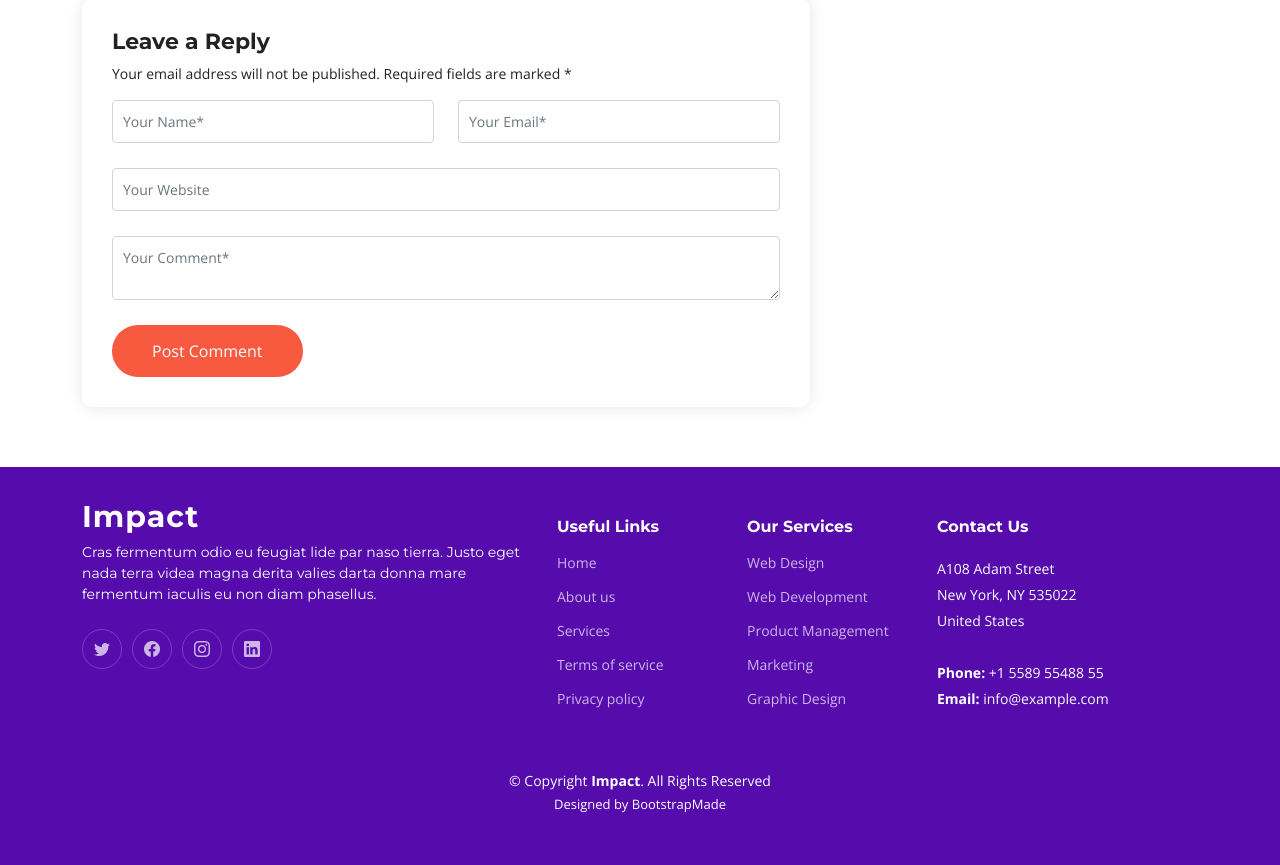
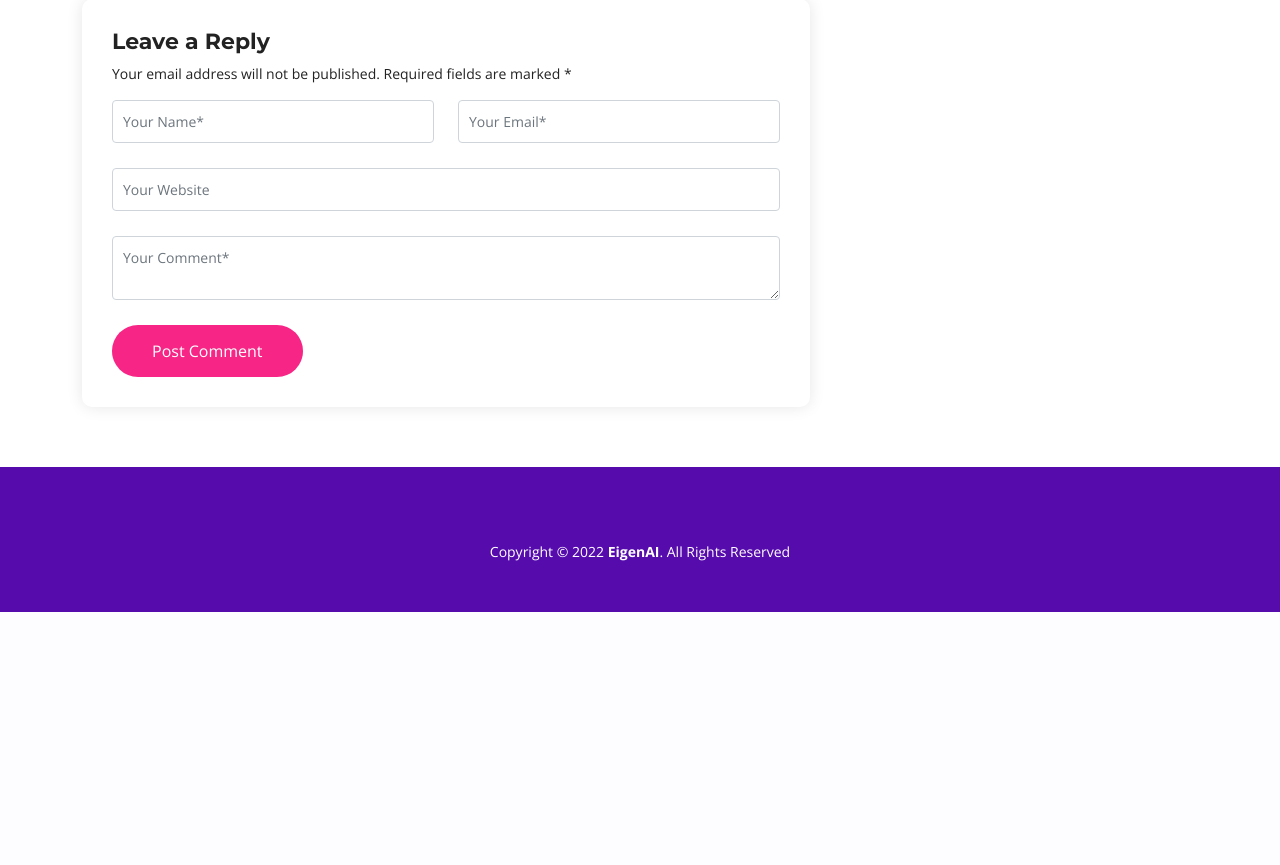
Before and after one commit to harsh1kashyap/EigenAI, a PHP site: page /blog-details.html in a window 1280 px wide. Shown: the part 4384-5249 px from the top of the page. After the commit the page ends 4996 px from the top, so only its background shows below. Run offline with PHP 8.4, Linux system fonts and the light colour scheme.

Commit message:
5th commit

```diff
--- a/assets/css/main.css
+++ b/assets/css/main.css
@@ -2580,7 +2580,7 @@ section {
 
 .blog .comments .reply-form input:focus {
   box-shadow: none;
-  border-color: rgba(0, 131, 116, 0.8);
+  border-color: #7209b7;
 }
 
 .blog .comments .reply-form textarea {
@@ -2602,11 +2602,11 @@ section {
   border-radius: 50px;
   padding: 14px 40px;
   border: 0;
-  background-color: var(--color-secondary);
+  background-color: #f72585;
 }
 
 .blog .comments .reply-form .btn-primary:hover {
-  background-color: rgba(248, 90, 64, 0.8);
+  background-color: rgba(233, 58, 99, 0.8);
 }
 
 /*--------------------------------------------------------------
--- a/blog-details.html
+++ b/blog-details.html
@@ -27,13 +27,6 @@
 
   <!-- Template Main CSS File -->
   <link href="assets/css/main.css" rel="stylesheet">
-
-  <!-- =======================================================
-  * Template Name: Impact - v1.1.0
-  * Template URL: https://bootstrapmade.com/impact-bootstrap-business-website-template/
-  * Author: BootstrapMade.com
-  * License: https://bootstrapmade.com/license/
-  ======================================================== -->
 </head>
 
 <body>
@@ -177,9 +170,9 @@
               <div>
                 <h4>Jane Smith</h4>
                 <div class="social-links">
-                  <a href="https://twitters.com/#"><i class="bi bi-twitter"></i></a>
-                  <a href="https://facebook.com/#"><i class="bi bi-facebook"></i></a>
-                  <a href="https://instagram.com/#"><i class="biu bi-instagram"></i></a>
+                  <a href="#"><i class="bi bi-twitter"></i></a>
+                  <a href="#"><i class="bi bi-facebook"></i></a>
+                  <a href="#"><i class="biu bi-instagram"></i></a>
                 </div>
                 <p>
                   Itaque quidem optio quia voluptatibus dolorem dolor. Modi eum sed possimus accusantium. Quas repellat voluptatem officia numquam sint aspernatur voluptas. Esse et accusantium ut unde voluptas.
@@ -316,15 +309,6 @@
           <div class="col-lg-4">
 
             <div class="sidebar">
-
-              <div class="sidebar-item search-form">
-                <h3 class="sidebar-title">Search</h3>
-                <form action="" class="mt-3">
-                  <input type="text">
-                  <button type="submit"><i class="bi bi-search"></i></button>
-                </form>
-              </div><!-- End sidebar search formn-->
-
               <div class="sidebar-item categories">
                 <h3 class="sidebar-title">Categories</h3>
                 <ul class="mt-3">
@@ -416,75 +400,16 @@
   <!-- ======= Footer ======= -->
   <footer id="footer" class="footer">
 
-    <div class="container">
-      <div class="row gy-4">
-        <div class="col-lg-5 col-md-12 footer-info">
-          <a href="index.html" class="logo d-flex align-items-center">
-            <span>Impact</span>
-          </a>
-          <p>Cras fermentum odio eu feugiat lide par naso tierra. Justo eget nada terra videa magna derita valies darta donna mare fermentum iaculis eu non diam phasellus.</p>
-          <div class="social-links d-flex mt-4">
-            <a href="#" class="twitter"><i class="bi bi-twitter"></i></a>
-            <a href="#" class="facebook"><i class="bi bi-facebook"></i></a>
-            <a href="#" class="instagram"><i class="bi bi-instagram"></i></a>
-            <a href="#" class="linkedin"><i class="bi bi-linkedin"></i></a>
-          </div>
-        </div>
-
-        <div class="col-lg-2 col-6 footer-links">
-          <h4>Useful Links</h4>
-          <ul>
-            <li><a href="#">Home</a></li>
-            <li><a href="#">About us</a></li>
-            <li><a href="#">Services</a></li>
-            <li><a href="#">Terms of service</a></li>
-            <li><a href="#">Privacy policy</a></li>
-          </ul>
-        </div>
-
-        <div class="col-lg-2 col-6 footer-links">
-          <h4>Our Services</h4>
-          <ul>
-            <li><a href="#">Web Design</a></li>
-            <li><a href="#">Web Development</a></li>
-            <li><a href="#">Product Management</a></li>
-            <li><a href="#">Marketing</a></li>
-            <li><a href="#">Graphic Design</a></li>
-          </ul>
-        </div>
-
-        <div class="col-lg-3 col-md-12 footer-contact text-center text-md-start">
-          <h4>Contact Us</h4>
-          <p>
-            A108 Adam Street <br>
-            New York, NY 535022<br>
-            United States <br><br>
-            <strong>Phone:</strong> +1 5589 55488 55<br>
-            <strong>Email:</strong> info@example.com<br>
-          </p>
-
-        </div>
-
-      </div>
-    </div>
-
     <div class="container mt-4">
       <div class="copyright">
-        &copy; Copyright <strong><span>Impact</span></strong>. All Rights Reserved
-      </div>
-      <div class="credits">
-        <!-- All the links in the footer should remain intact. -->
-        <!-- You can delete the links only if you purchased the pro version. -->
-        <!-- Licensing information: https://bootstrapmade.com/license/ -->
-        <!-- Purchase the pro version with working PHP/AJAX contact form: https://bootstrapmade.com/impact-bootstrap-business-website-template/ -->
-        Designed by <a href="https://bootstrapmade.com/">BootstrapMade</a>
+        Copyright &copy; 2022 <strong><span>EigenAI</span></strong>. All Rights Reserved
       </div>
     </div>
 
   </footer><!-- End Footer -->
   <!-- End Footer -->
 
-  <a href="#" class="scroll-top d-flex align-items-center justify-content-center"><i class="bi bi-arrow-up-short"></i></a>
+  <a href="#" class="scroll-top d-flex align-items-center justify-content-center" style="background-color: #f72585;"><i class="bi bi-arrow-up-short"></i></a>
 
   <div id="preloader"></div>
 
--- a/course.html
+++ b/course.html
@@ -143,7 +143,7 @@
     </div>
  </footer><!-- End Footer -->
 
-  <a href="#" class="scroll-top d-flex align-items-center justify-content-center"><i class="bi bi-arrow-up-short"></i></a>
+  <a href="#" class="scroll-top d-flex align-items-center justify-content-center" style="background-color: #f72585"><i class="bi bi-arrow-up-short"></i></a>
 
   <div id="preloader"></div>
 
```
Also changed, not shown: blog.html (+6 -7 lines), index.html (+1 -13 lines), assets/img/6461.png (added).
